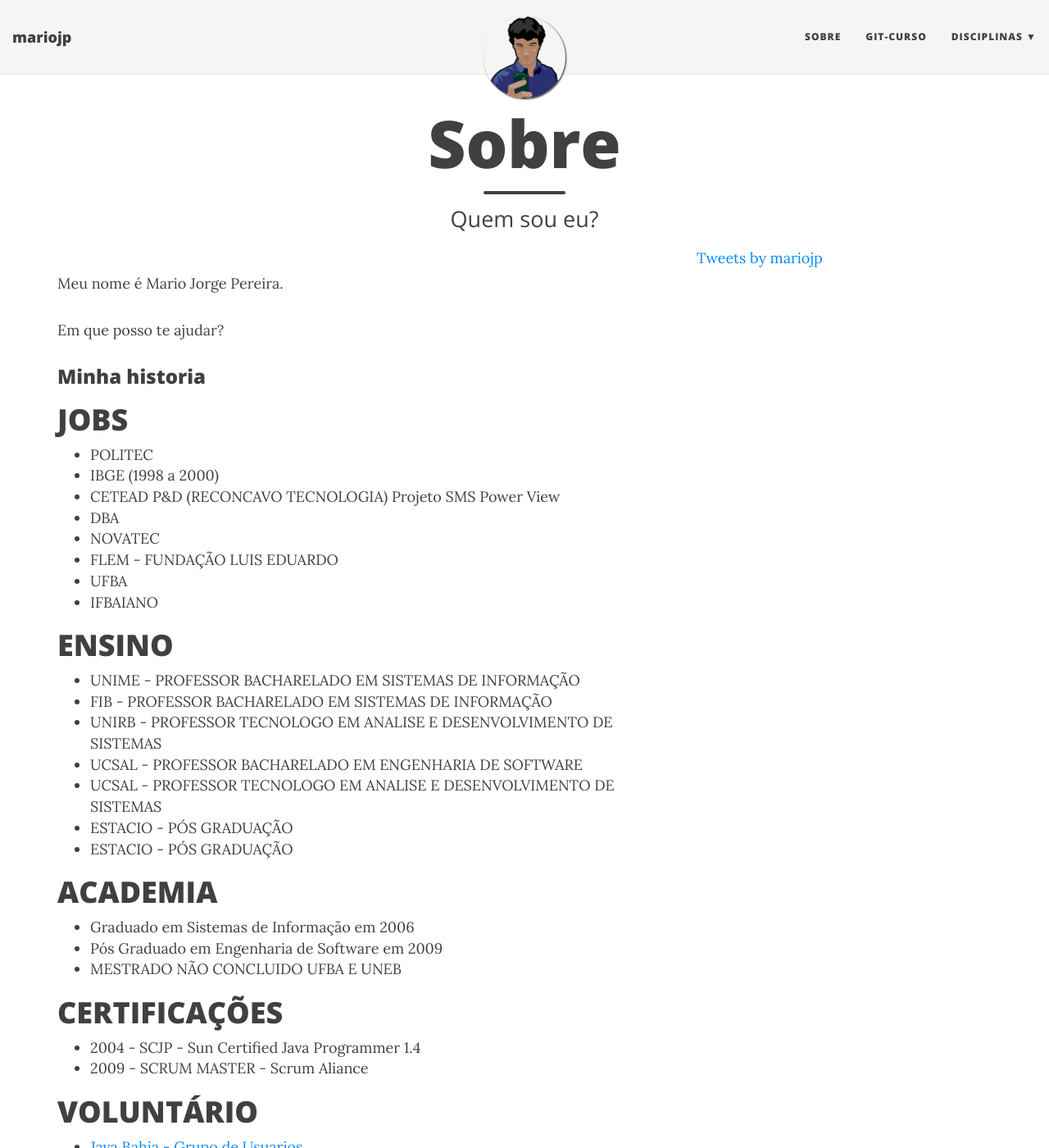
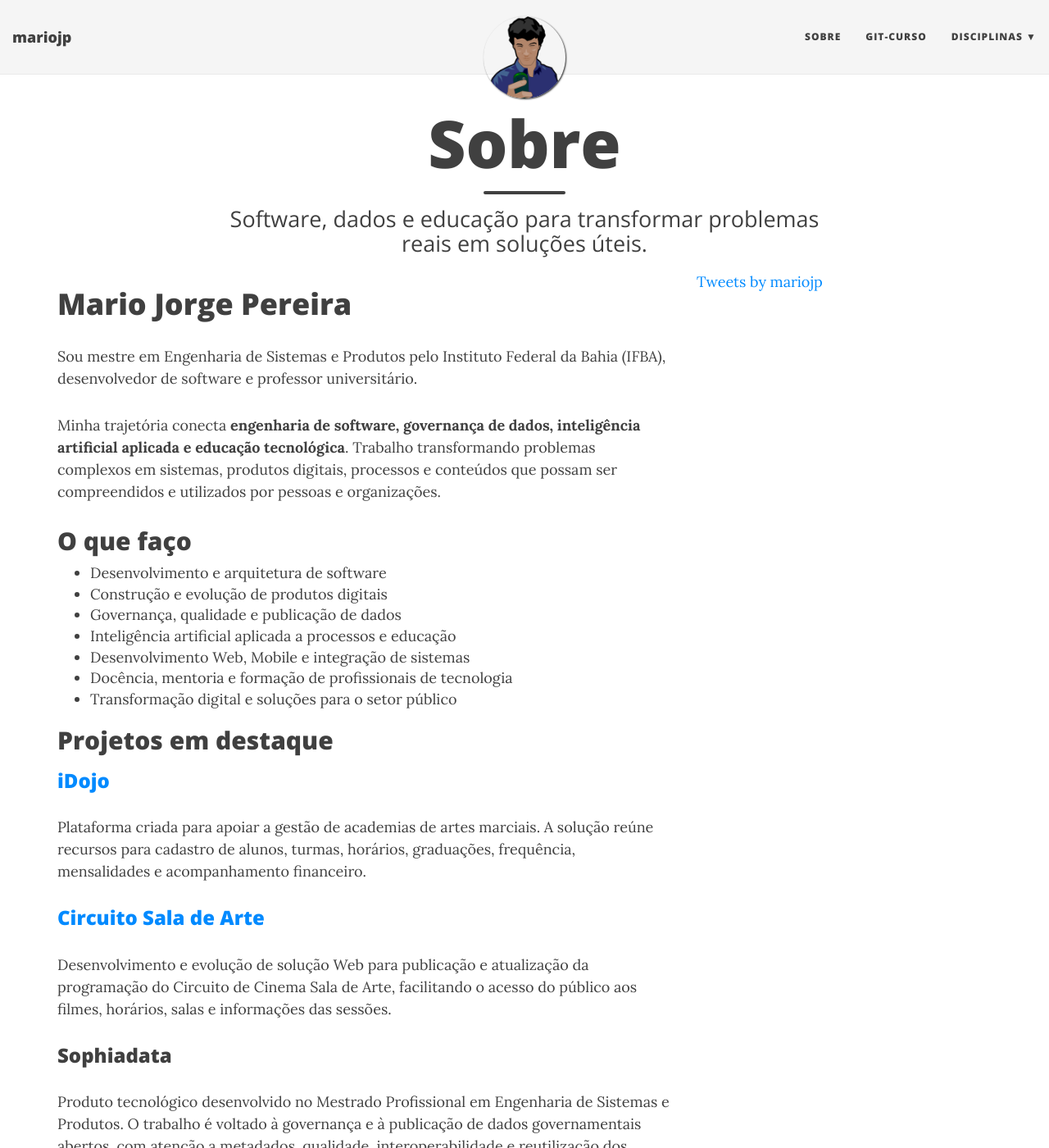
Before and after one commit to mariojp/mariojp.github.io, a Jekyll site: the page built from aboutme.md, in a window 1280 px wide and 1400 px high. Shown: the whole window at 82% size. Built offline with Jekyll 4.4.1, drawn with Linux system fonts in a browser that asks for light colours; nearby versions of some CDN libraries; comment, search, counter and statistics services are not loaded; some of the changed text lies outside the part shown.

Commit message:
Revise aboutme.md with updated content
Updated personal information and added details about professional background, projects, and community involvement.

```diff
--- a/aboutme.md
+++ b/aboutme.md
@@ -1,46 +1,65 @@
 ---
 layout: page
 title: Sobre
-subtitle: Quem sou eu?
+subtitle: Software, dados e educação para transformar problemas reais em soluções úteis.
 ---
 
-Meu nome é Mario Jorge Pereira.
+# Mario Jorge Pereira
 
-Em que posso te ajudar?
+Sou mestre em Engenharia de Sistemas e Produtos pelo Instituto Federal da Bahia (IFBA), desenvolvedor de software e professor universitário.
 
-### Minha historia
+Minha trajetória conecta **engenharia de software, governança de dados, inteligência artificial aplicada e educação tecnológica**. Trabalho transformando problemas complexos em sistemas, produtos digitais, processos e conteúdos que possam ser compreendidos e utilizados por pessoas e organizações.
 
-# JOBS
-- POLITEC
-- IBGE (1998 a 2000)
-- CETEAD P&D (RECONCAVO TECNOLOGIA)
-    Projeto SMS Power View
-- DBA
-- NOVATEC
-- FLEM - FUNDAÇÃO LUIS EDUARDO
-- UFBA
-- IFBAIANO
+## O que faço
 
-# ENSINO
-- UNIME - PROFESSOR BACHARELADO EM SISTEMAS DE INFORMAÇÃO
-- FIB - PROFESSOR BACHARELADO EM SISTEMAS DE INFORMAÇÃO
-- UNIRB - PROFESSOR TECNOLOGO EM ANALISE E DESENVOLVIMENTO DE SISTEMAS
-- UCSAL - PROFESSOR BACHARELADO EM ENGENHARIA DE SOFTWARE
-- UCSAL - PROFESSOR TECNOLOGO EM ANALISE E DESENVOLVIMENTO DE SISTEMAS
-- ESTACIO - PÓS GRADUAÇÃO
-- ESTACIO - PÓS GRADUAÇÃO
+- Desenvolvimento e arquitetura de software
+- Construção e evolução de produtos digitais
+- Governança, qualidade e publicação de dados
+- Inteligência artificial aplicada a processos e educação
+- Desenvolvimento Web, Mobile e integração de sistemas
+- Docência, mentoria e formação de profissionais de tecnologia
+- Transformação digital e soluções para o setor público
 
-# ACADEMIA
-- Graduado em Sistemas de Informação em 2006
-- Pós Graduado em Engenharia de Software em 2009
-- MESTRADO NÃO CONCLUIDO UFBA E UNEB
+## Projetos em destaque
 
-# CERTIFICAÇÕES
+### [iDojo](https://idojo.com.br/)
 
-- 2004 - SCJP - Sun Certified Java Programmer 1.4
-- 2009 - SCRUM MASTER - Scrum Aliance
+Plataforma criada para apoiar a gestão de academias de artes marciais. A solução reúne recursos para cadastro de alunos, turmas, horários, graduações, frequência, mensalidades e acompanhamento financeiro.
 
-# VOLUNTÁRIO
-- [Java Bahia - Grupo de Usuarios](javabahia.github.io)
-- [LIGA DO BEM](aligadobem.org)
-- [Projeto Cinematografo Saladearte](cinematografo.art.br)
+### [Circuito Sala de Arte](https://saladearte.art.br/)
+
+Desenvolvimento e evolução de solução Web para publicação e atualização da programação do Circuito de Cinema Sala de Arte, facilitando o acesso do público aos filmes, horários, salas e informações das sessões.
+
+### Sophiadata
+
+Produto tecnológico desenvolvido no Mestrado Profissional em Engenharia de Sistemas e Produtos. O trabalho é voltado à governança e à publicação de dados governamentais abertos, com atenção a metadados, qualidade, interoperabilidade e reutilização dos dados.
+
+### [mariojp.com.br](https://mariojp.com.br/)
+
+Espaço para compartilhar artigos, experiências, referências e materiais didáticos sobre desenvolvimento de software, dados, inteligência artificial, segurança e educação tecnológica.
+
+## Formação
+
+- **Mestre em Engenharia de Sistemas e Produtos** — Instituto Federal da Bahia, 2025
+- **Especialista em Engenharia de Software** — 2009
+- **Graduado em Sistemas de Informação** — 2006
+
+## Trajetória profissional e acadêmica
+
+Atuo com tecnologia desde o final da década de 1990. Ao longo desse percurso, participei de projetos em empresas, instituições públicas, universidades e iniciativas comunitárias.
+
+Como desenvolvedor, trabalhei na construção de sistemas e serviços digitais para diferentes contextos. Como professor, contribuo para a formação de estudantes e profissionais em áreas como programação, orientação a objetos, engenharia de software e desenvolvimento Web e Mobile.
+
+Atualmente, também desenvolvo atividades relacionadas à governança de dados, transformação digital e segurança da informação no setor público.
+
+## Comunidade
+
+Participo e colaboro com iniciativas de tecnologia, educação e impacto social. Entre elas estão o JavaBahia, projetos educacionais, atividades acadêmicas e ações voluntárias ligadas à cultura e à comunidade.
+
+## Contato e conexões
+
+- [GitHub](https://github.com/mariojp)
+- [LinkedIn](https://www.linkedin.com/in/mariojpereira/)
+- [ORCID](https://orcid.org/0009-0003-2882-6728)
+- [X](https://x.com/mariojp)
+- [Instagram](https://www.instagram.com/mariojpereira/)
```
